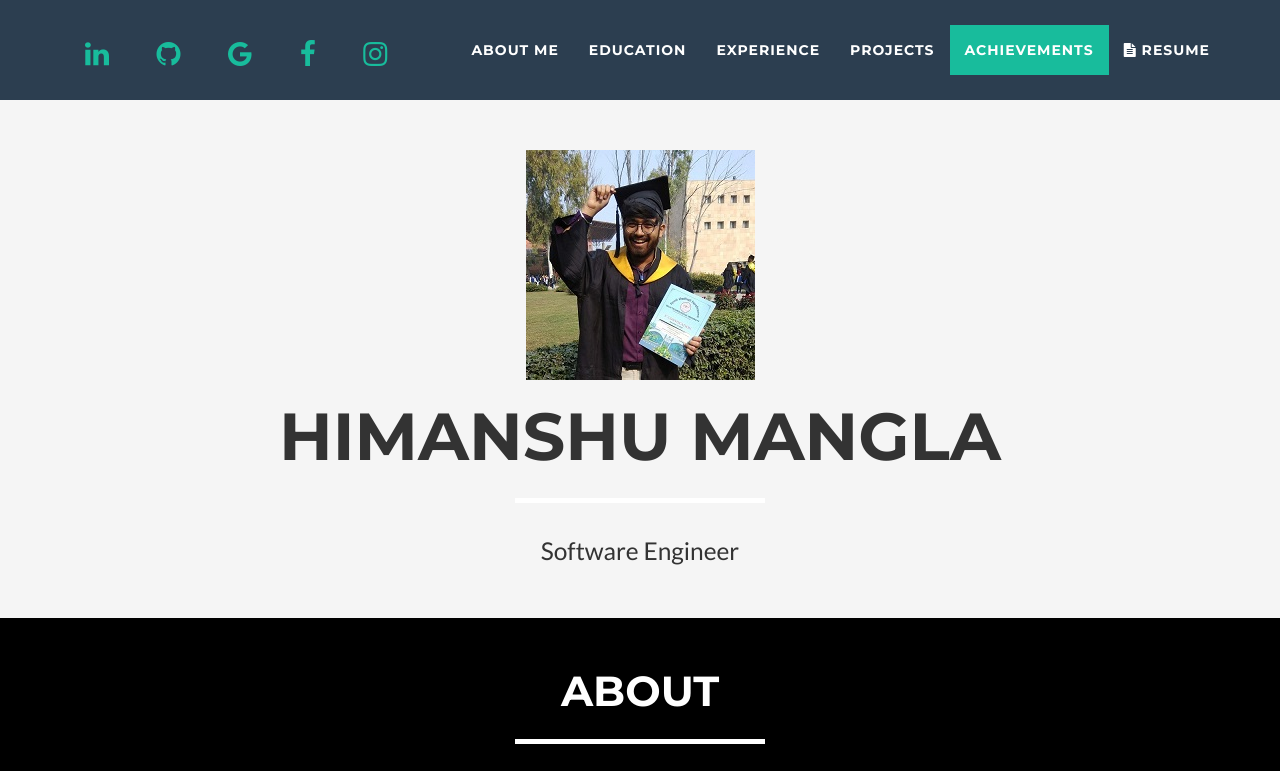
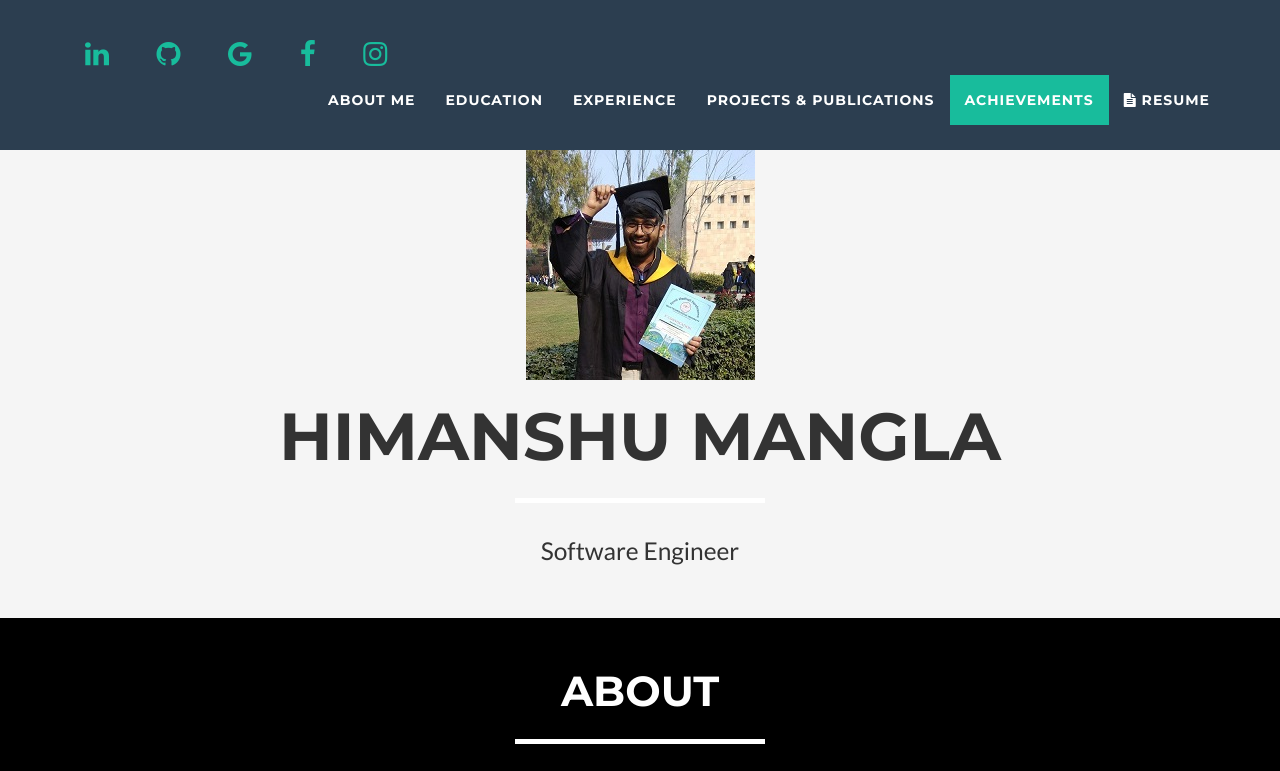
Before and after one commit to himanshumangla/himanshumangla.github.io, a website: page index.html in a window 1280 px wide. Shown: the top 771 px of the page. Drawn offline with nearby package versions, Linux system fonts and the light colour scheme.

Commit message:
Updated button for projects and publications

```diff
--- a/index.html
+++ b/index.html
@@ -72,7 +72,7 @@
                         <a href="#experience">Experience</a>
                     </li>
                     <li class="page-scroll">
-                        <a href="#projects">Projects</a>
+                        <a href="#projects">Projects & Publications</a>
                     </li>
                     <li class="page-scroll">
                         <a href="#achievements">Achievements</a>
```
